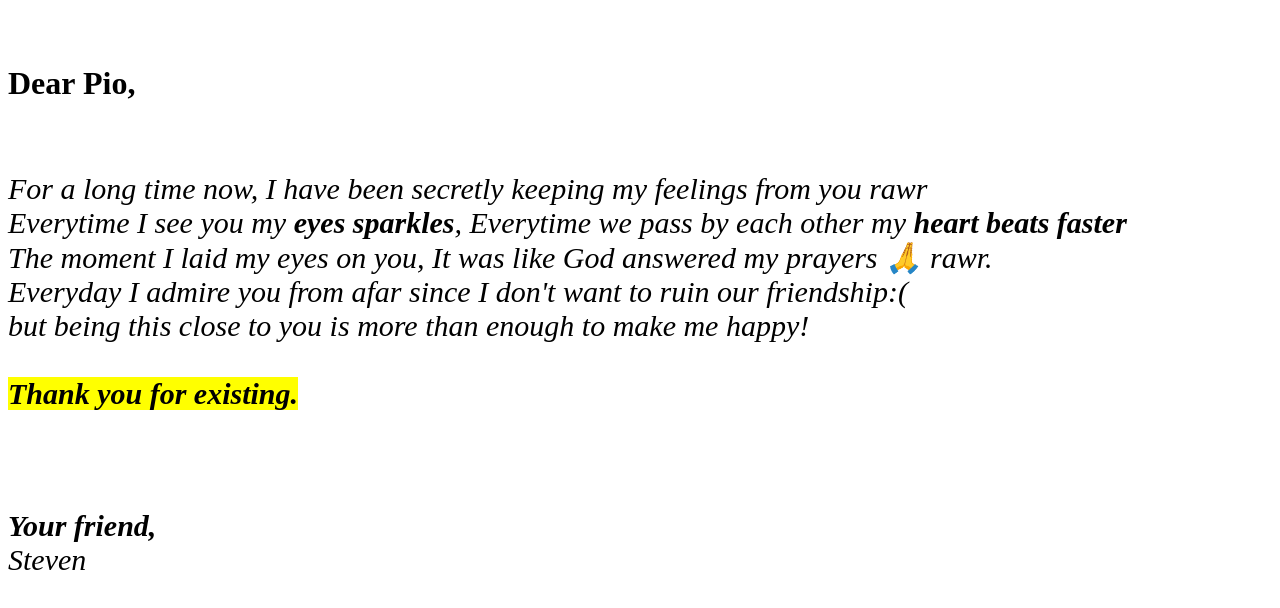
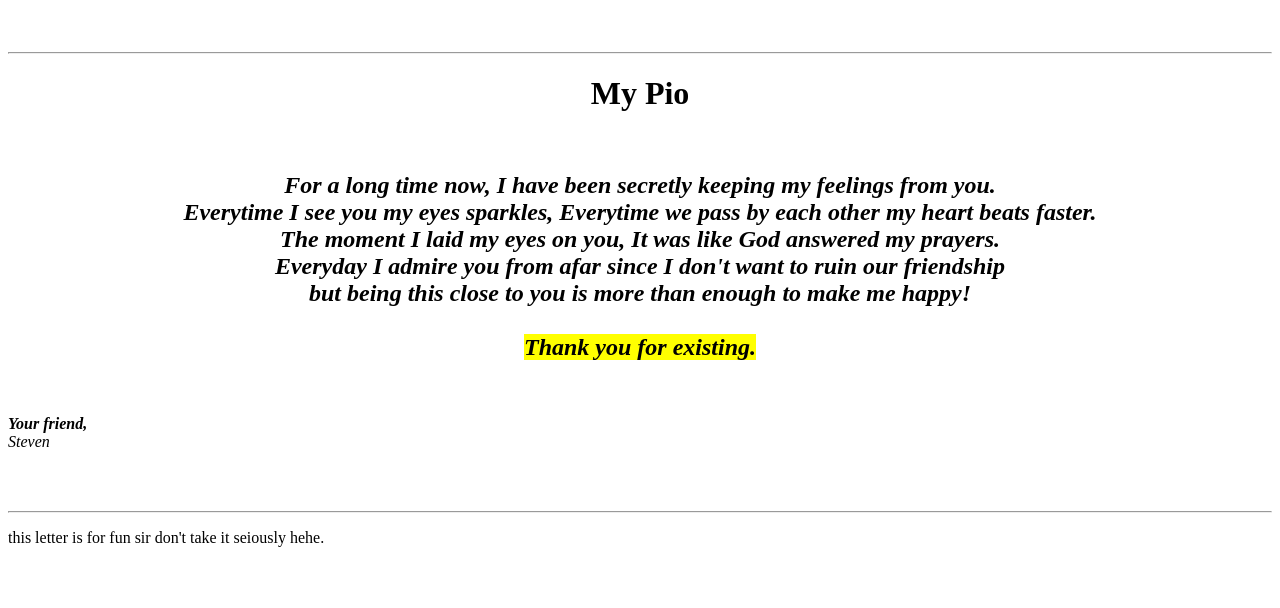
Before and after one commit to StevenTampos/WebDevTampos, a plain HTML site: page LetterWeb/index.html in a window 1280 px wide. Drawn offline with Linux system fonts and the light colour scheme.

Commit message:
Letter update

```diff
--- a/LetterWeb/index.html
+++ b/LetterWeb/index.html
@@ -7,19 +7,23 @@
 
     <body>
         <br><br>
-        <h1>Dear Pio,</h1><br>
-        <p style="font-size:30px"><i>For a long time now, I have been secretly keeping my feelings from you rawr<br>
-            Everytime I see you my <strong>eyes sparkles</strong>, Everytime we pass by each other my <strong>heart beats faster</strong><br>
-            The moment I laid my eyes on you, It was like God answered my prayers 🙏 rawr.<br>
-            Everyday I admire you from afar since I don't want to ruin our friendship:(<br>
+        <hr><center>
+        <h1>My Pio</h1><br>
+        <h2><i>For a long time now, I have been secretly keeping my feelings from you.<br>
+            Everytime I see you my <strong>eyes sparkles</strong>, Everytime we pass by each other my <strong>heart beats faster.</strong><br>
+            The moment I laid my eyes on you, It was like God answered my prayers.<br>
+            Everyday I admire you from afar since I don't want to ruin our friendship<br>
             but being this close to you is more than enough to make me happy!
             <br><br>
             <mark><b>Thank you for existing.</b></mark></i>
+        </h2>
+        <br></center>
+        <i><b><p>Your friend,</b>
+            <br>Steven
+        </p></i>
 
-            <br><br><br>
-            <i><b><p style="font-size:30px">Your friend,</b>
-                <br>Steven
-            </p></i>
-        </p>
+        <br><br>
+        <hr>
+        <p>this letter is for fun sir don't take it seiously hehe.</p>
     </body>
 </html>
```
